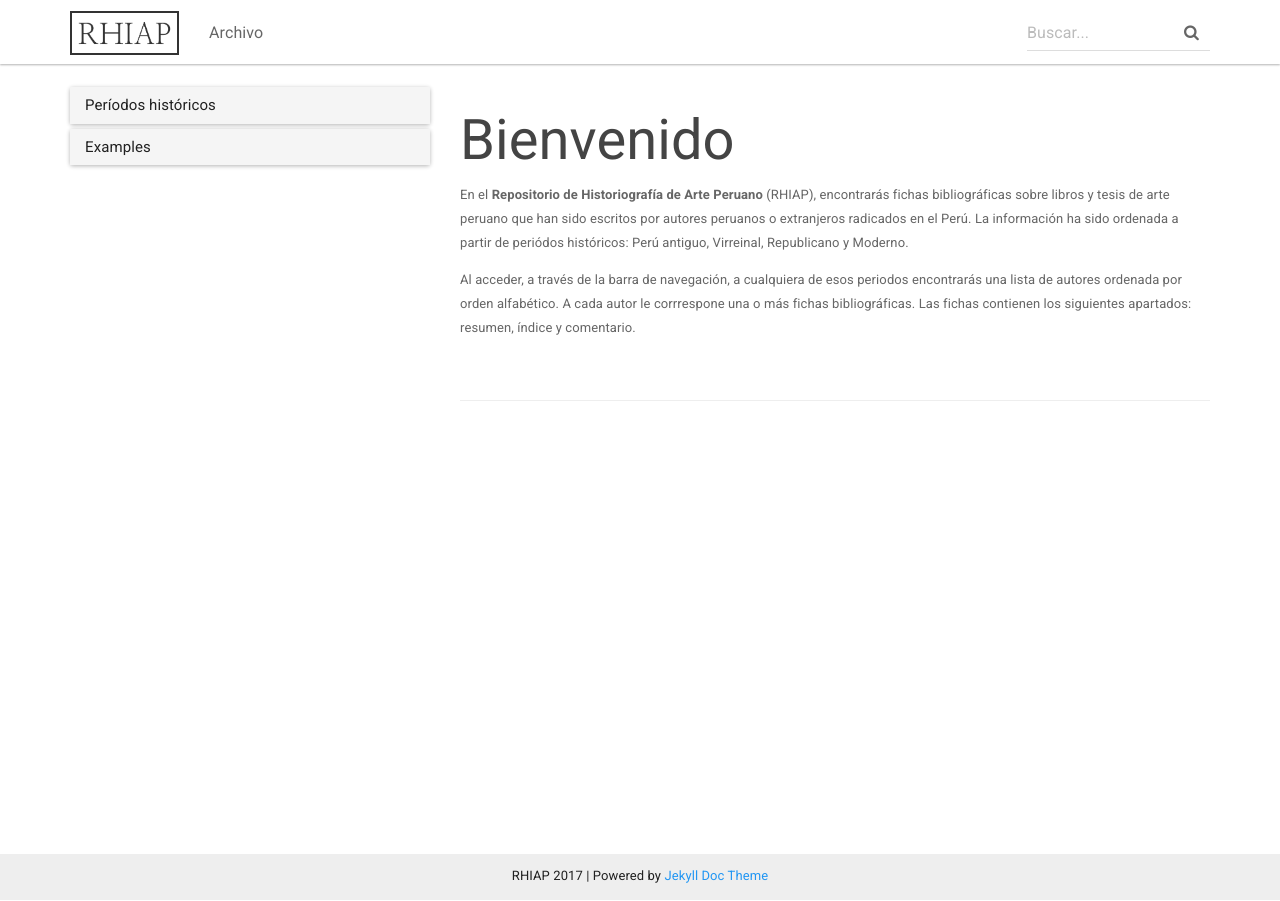
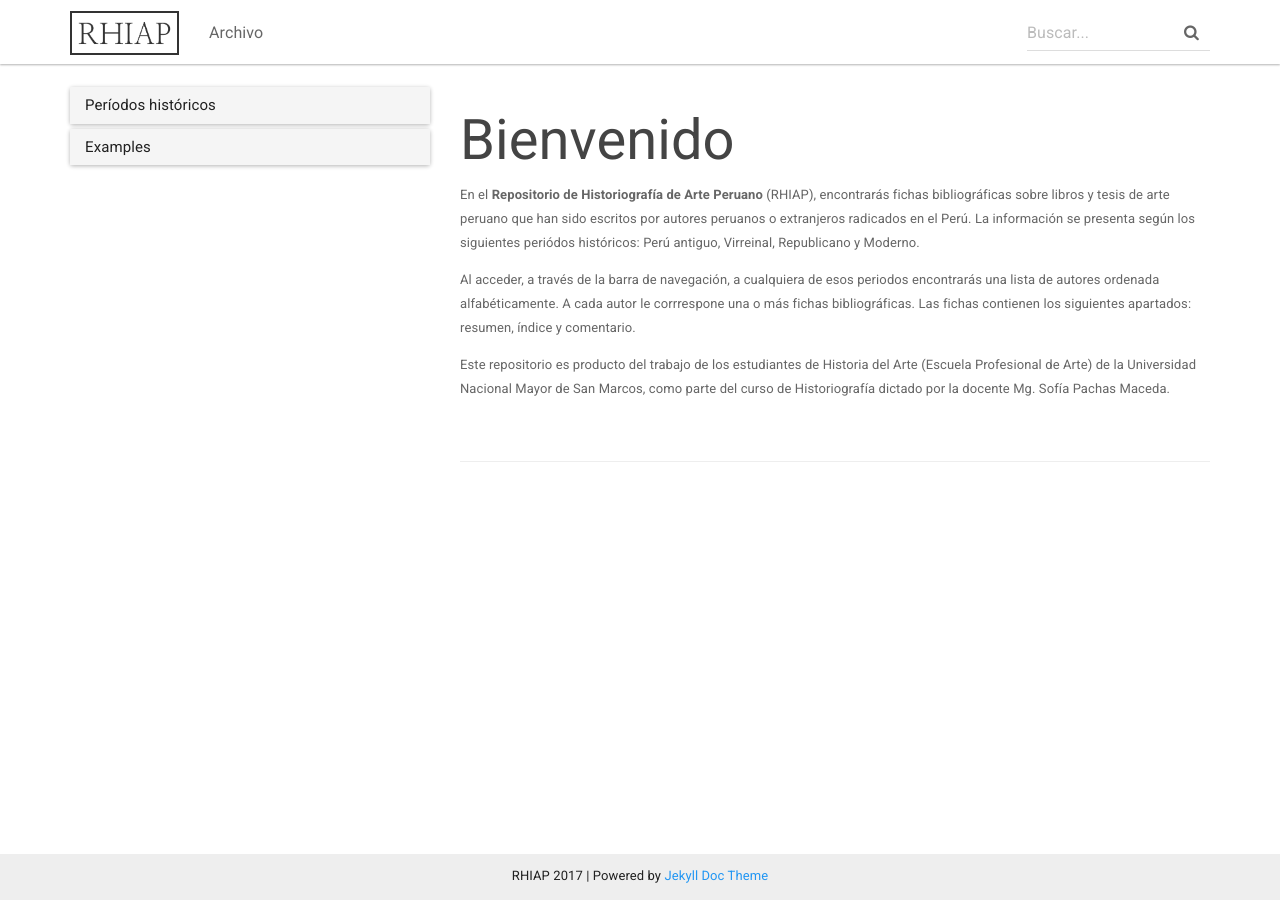
Before and after one commit to RHIAP/RHIAP.github.io, a Jekyll site: the page built from _archivo/index.md, in a window 1280 px wide. Built offline with Jekyll 4.4.1, drawn with Linux system fonts in a browser that asks for light colours; nearby versions of some CDN libraries.

Commit message:
Update index.md
f

```diff
--- a/_archivo/index.md
+++ b/_archivo/index.md
@@ -4,6 +4,8 @@
 redirect_from: /archivo/index.html
 ---
 
-En el **Repositorio de Historiografía de Arte Peruano** (RHIAP), encontrarás fichas bibliográficas sobre libros y tesis de arte peruano que han sido escritos por autores peruanos o extranjeros radicados en el Perú. La información ha sido ordenada a partir de periódos históricos: Perú antiguo, Virreinal, Republicano y Moderno.
+En el **Repositorio de Historiografía de Arte Peruano** (RHIAP), encontrarás fichas bibliográficas sobre libros y tesis de arte peruano que han sido escritos por autores peruanos o extranjeros radicados en el Perú. La información se presenta según los siguientes periódos históricos: Perú antiguo, Virreinal, Republicano y Moderno.
 
-Al acceder, a través de la barra de navegación, a cualquiera de esos periodos encontrarás una lista de autores ordenada por orden alfabético. A cada autor le corrrespone una o más fichas bibliográficas. Las fichas contienen los siguientes apartados: resumen, índice y comentario.
+Al acceder, a través de la barra de navegación, a cualquiera de esos periodos encontrarás una lista de autores ordenada alfabéticamente. A cada autor le corrrespone una o más fichas bibliográficas. Las fichas contienen los siguientes apartados: resumen, índice y comentario.
+
+Este repositorio es producto del trabajo de los estudiantes de Historia del Arte (Escuela Profesional de Arte) de la Universidad Nacional Mayor de San Marcos, como parte del curso de Historiografía dictado por la docente Mg. Sofía Pachas Maceda.
```
